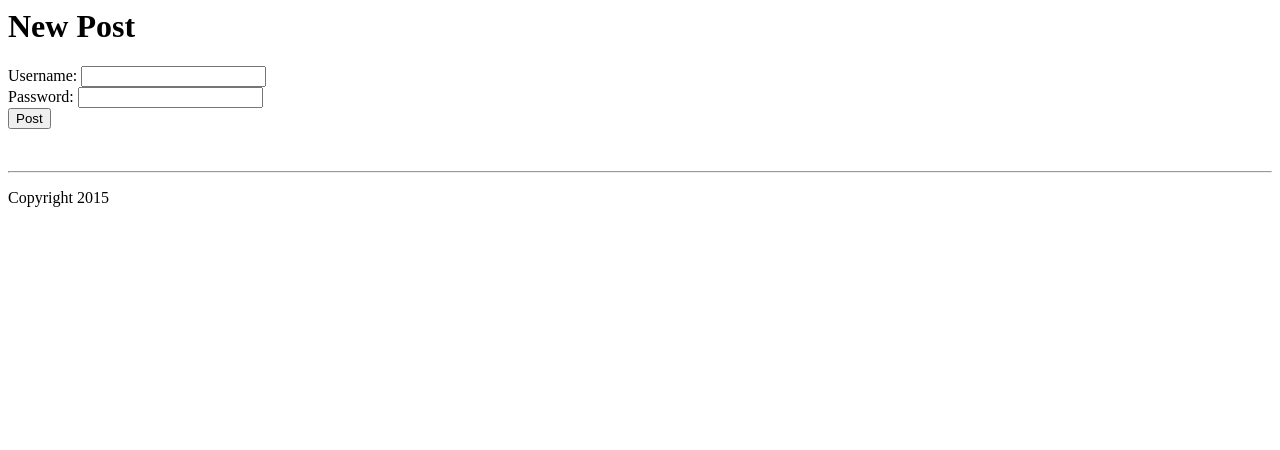
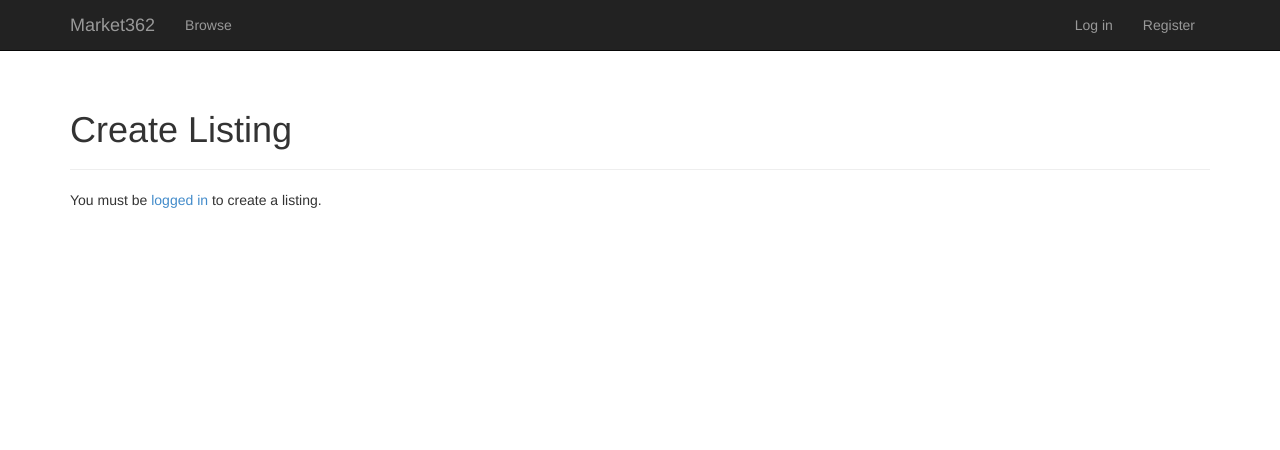
Before and after one commit to sunny-benn/CPSC362-Project, a Django app: template project/blog/templates/blog/post_new.html in a window 1280 px wide. Shown: the top 450 px of the page. Run offline with Django 3.2, Linux system fonts and the light colour scheme; the template is opened without the code that fills it: values that come from a table or form of the project are taken from there, others are empty; parts of the project's set-up code (start-up, migrations or seed data) failed here and were passed over; some libraries are stand-ins or nearby versions.

Commit message:
Update post_new html template

```diff
--- a/project/blog/templates/blog/post_new.html
+++ b/project/blog/templates/blog/post_new.html
@@ -1,9 +1,17 @@
-<html>
-	<head>
-		<title>New Post - My Test Blog</title>
-	</head>
-	<body>
-		<h1>New Post</h1>
+{% extends "blog/base.html" %}
+
+{% block content %}
+
+{% comment %}
+	This html page contains the listings.
+{% endcomment %}
+
+<div class="page-header">
+    <h1>Create Listing</h1>
+</div>
+{% if user.is_authenticated %}
+
+<div class="create-post">
     <form method="POST">
         {% csrf_token %}
         {% for field in form %}
@@ -15,10 +23,13 @@
             {% endif %}
         </div>
         {% endfor %}
-			<input type="submit" value="Post" />
+        <input type="hidden" name="next" value="{% url 'post_list' %}" />
+        <input type="submit" value="Create" class="btn btn-default" />
     </form>
-		<br>
-		<hr>
-		<p>Copyright 2015</p>
-	</body>
-</html>
+</div>
+
+{% else %}
+<p>You must be <a href="{% url 'login' %}">logged in</a> to create a listing.</p>
+{% endif %}
+
+{% endblock %}
```
Lines whose indentation alone changed are shown as unchanged.
